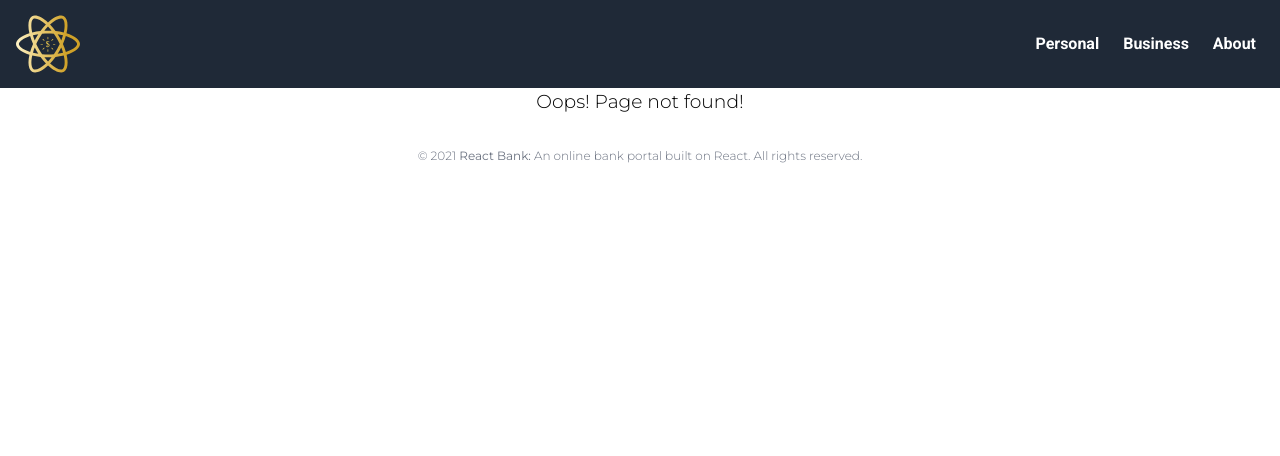
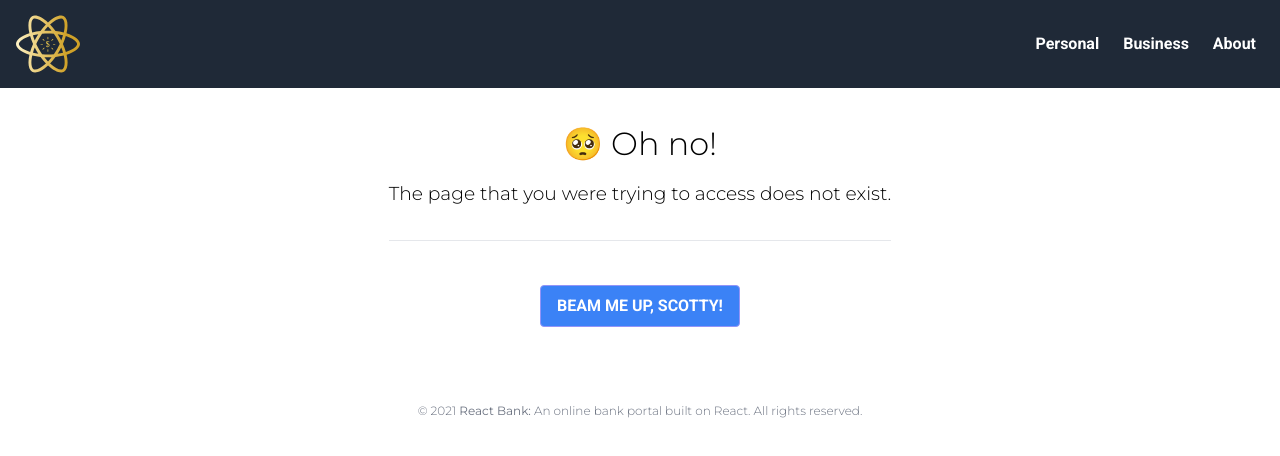
Before and after one commit to nugentmichael/react-bank, a React (Create React App) app: page /error in a window 1280 px wide. Before the commit this address had no page. Shown: the top 456 px of the page. Built offline with nearby package versions, Linux system fonts and the light colour scheme.

Commit message:
Add revisions to the Error page component.

```diff
--- a/src/layouts/Error.js
+++ b/src/layouts/Error.js
@@ -1,4 +1,5 @@
 import React, { useEffect } from 'react';
+import { Link } from 'react-router-dom';
 
 const Error = (props) => {
 	useEffect(() => {
@@ -6,8 +7,22 @@ const Error = (props) => {
 	}, [props.title]);
 
 	return (
-		<div>
-			<h3>Oops! Page not found!</h3>
+		<div className="flex items-center justify-center p-8 max-w-prose">
+			<div>
+				<h1 className="mb-3">
+					<span role="img" aria-label="Bank Emoji">
+						🥺
+					</span>{' '}
+					Oh no!
+				</h1>
+				<h3>The page that you were trying to access does not exist.</h3>
+				<hr className="my-8" />
+				<Link to="/">
+					<button className="inline-block my-3 bg-blue-500 hover:bg-blue-700 text-white font-bold py-2 px-4 rounded focus:outline-none focus:shadow-outline">
+						Beam me up, Scotty!
+					</button>
+				</Link>
+			</div>
 		</div>
 	);
 };
```
